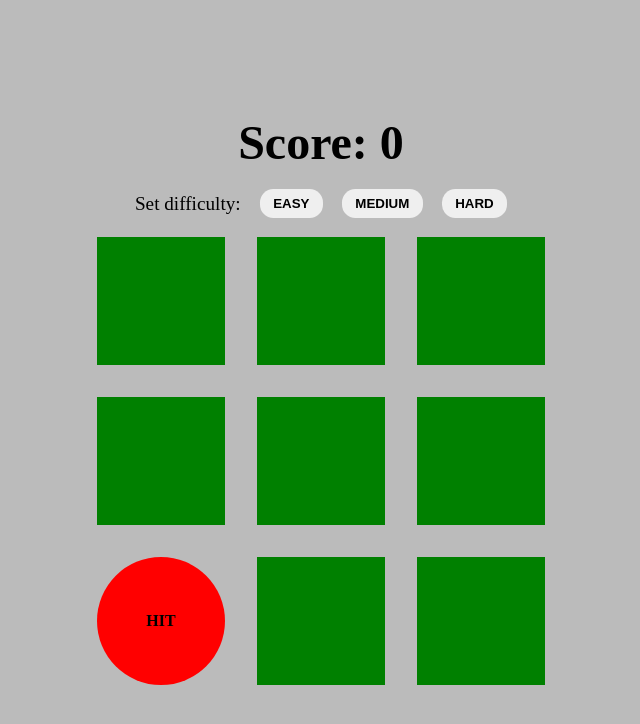
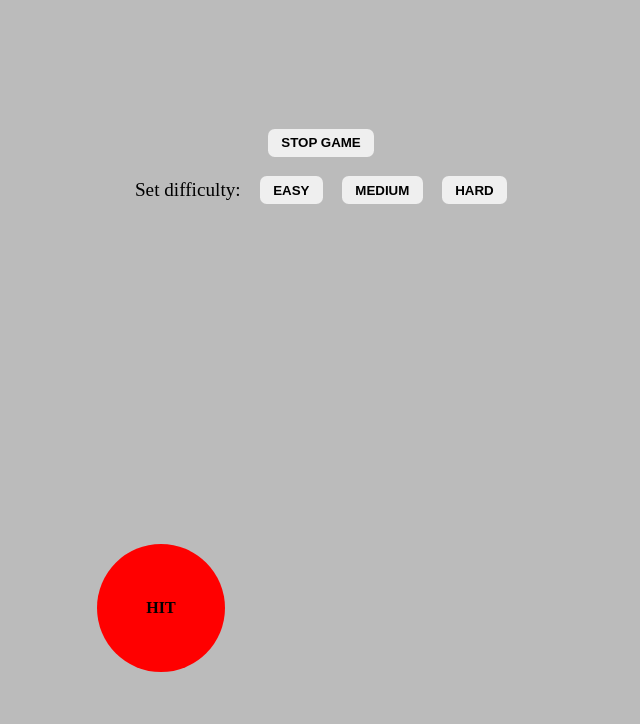
Before and after one commit to MilosIl/hit-a-target, a React (Vite) app: page / in a window 1280 px wide. Shown: the top 724 px of the page, without its empty margins (319-959 px from the left). Built offline with nearby package versions, Linux system fonts and the light colour scheme.

Commit message:
refactor speed and size of targets

```diff
--- a/package.json
+++ b/package.json
@@ -1,7 +1,7 @@
 {
   "name": "hit-a-target",
   "private": true,
-  "version": "0.0.1",
+  "version": "0.0.2",
   "type": "module",
   "scripts": {
     "dev": "vite",
--- a/src/App.css
+++ b/src/App.css
@@ -1,3 +1,6 @@
+:root {
+  --width-target: 8em;
+}
 * {
   margin: 0;
   padding: 0;
@@ -9,15 +12,12 @@
   justify-content: center;
   align-items: center;
   height: 100vh;
+  overflow: hidden;
 }
-.target-container {
-  display: grid;
-  grid-template-columns: repeat(3, 1fr);
-  gap: 2em;
-}
-h1 {
-  font-size: 3rem;
-  font-weight: bold;
+.score {
+  display: flex;
+  flex-direction: column;
+  gap: 1em;
 }
 .difficulty {
   font-size: 1.2em;
@@ -26,39 +26,52 @@ h1 {
   gap: 1em;
   margin-block: 1em;
 }
+.target-container {
+  display: grid;
+  grid-template-columns: repeat(3, 1fr);
+  place-items: center;
+  gap: 2em;
+}
+
+.title {
+  font-size: 3rem;
+  font-weight: bold;
+}
+button {
+  padding: 0.5em 1em;
+  text-transform: uppercase;
+  font-weight: bold;
+  border-radius: 0.5em;
+  outline: none;
+  border: none;
+}
+button:hover,
+button:focus,
+button:focus-within {
+  background: green;
+  color: white;
+}
 
 .square {
   --width: 8em;
-  background: green;
   width: var(--width);
-  height: var(--width);
-  display: flex;
-  align-items: center;
-  justify-content: center;
-  user-select:none;
+  aspect-ratio: 1;
+  user-select: none;
 }
 .target {
-  --width: 8em;
+  width: var(--width-target);
+  aspect-ratio: 1;
   display: flex;
   align-items: center;
   justify-content: center;
   background: red;
   border-radius: 50%;
-  width: var(--width);
-  height: var(--width);
   font-weight: bold;
   text-transform: uppercase;
 }
 
-button {
-  padding: 0.5em 1em;
-  text-transform: uppercase;
-  font-weight: bold;
-  border-radius: 1em;
-  outline:none;
-  border:none;
+@media screen and (max-width: 320px) {
+  .container {
+    background: pink;
+  }
 }
-button:hover{
-  background:green;
-  color:white;
-}
--- a/src/App.tsx
+++ b/src/App.tsx
@@ -1,53 +1,67 @@
 import "./App.css";
 import { useState, useEffect } from "react";
 
-import Square from "./Components/Square";
-import Target from "./Components/Target";
 function App() {
-
   const [target, setTarget] = useState<boolean[]>(new Array(9).fill(false));
   const [score, setScore] = useState<number>(0);
   const [mode, setMode] = useState(1000);
-  function setMoleVisibility(index: number, isVisible: boolean) {
+  const [isGameOver, setIsGameOver] = useState<boolean>(false);
+
+  function setTargetVisibility(index: number, isVisible: boolean) {
     setTarget((curTarget) => {
-      const newtarget = [...curTarget];
-      newtarget[index] = isVisible;
-      return newtarget;
+      const newTarget = [...curTarget];
+      newTarget[index] = isVisible;
+      return newTarget;
     });
   }
-  function changeMode(speed: number) {
-    setMode(speed)
-    return speed;
+
+  function handleStopGame() {
+    setIsGameOver(!isGameOver);
+    if (isGameOver) {
+      setScore(0);
+    }
+  }
+  function changeMode(speed: number, size: string) {
+    document.documentElement.style.setProperty("--width-target", size);
+    setMode(speed);
+    return { speed, size };
   }
 
   function hitTarget(index: number) {
     if (!target[index]) return;
-    setMoleVisibility(index, false);
+    setTargetVisibility(index, false);
     setScore((score) => score + 1);
   }
 
   useEffect(() => {
     const interval = setInterval(() => {
-      const randomIndex = Math.floor(Math.random() * target.length);
-      setMoleVisibility(randomIndex, true);
+      let randomIndex = Math.floor(Math.random() * target.length);
+      if (isGameOver) {
+        return (randomIndex = 0);
+      }
+      setTargetVisibility(randomIndex, true);
       setTimeout(() => {
-        setMoleVisibility(randomIndex, false);
+        setTargetVisibility(randomIndex, false);
       }, mode);
     }, 1000);
     return () => {
       clearInterval(interval);
     };
-  }, [target, mode]);
+  }, [target, mode, isGameOver]);
 
   return (
     <div className="container">
-      <h1>Score: {score}</h1>
-
+      <div className="score">
+        <button onClick={() => handleStopGame()}>
+          {!isGameOver ? "stop game" : "reset game"}
+        </button>
+        {isGameOver ? <p className="title">Score: {score}</p> : ""}
+      </div>
       <div className="difficulty">
         Set difficulty:
-        <button onClick={() => changeMode(800)}>easy</button>
-        <button onClick={() => changeMode(500)}>medium</button>
-        <button onClick={() => changeMode(300)}>hard</button>
+        <button onClick={() => changeMode(800, "8em")}>easy</button>
+        <button onClick={() => changeMode(600, "5em")}>medium</button>
+        <button onClick={() => changeMode(350, "2.5em")}>hard</button>
       </div>
       <div className="target-container">
         {target.map((isTarget, index) => {
@@ -56,8 +70,9 @@ function App() {
               onClick={() => {
                 hitTarget(index);
               }}
+              className={isTarget ? "target" : "square"}
               key={index}>
-              {isTarget ? <Target /> : <Square />}
+              {isTarget ? "hit" : ""}
             </div>
           );
         })}
--- a/src/Components/Square.tsx
+++ /dev/null
@@ -1,7 +0,0 @@
-import "../App.css";
-
-const Square = () => {
-  return <div className="square"></div>;
-};
-
-export default Square;
--- a/src/Components/Target.tsx
+++ /dev/null
@@ -1,8 +0,0 @@
-
-const Target = () => {
-  return (
-    <div className='target'>hit</div>
-  )
-}
-
-export default Target
```
